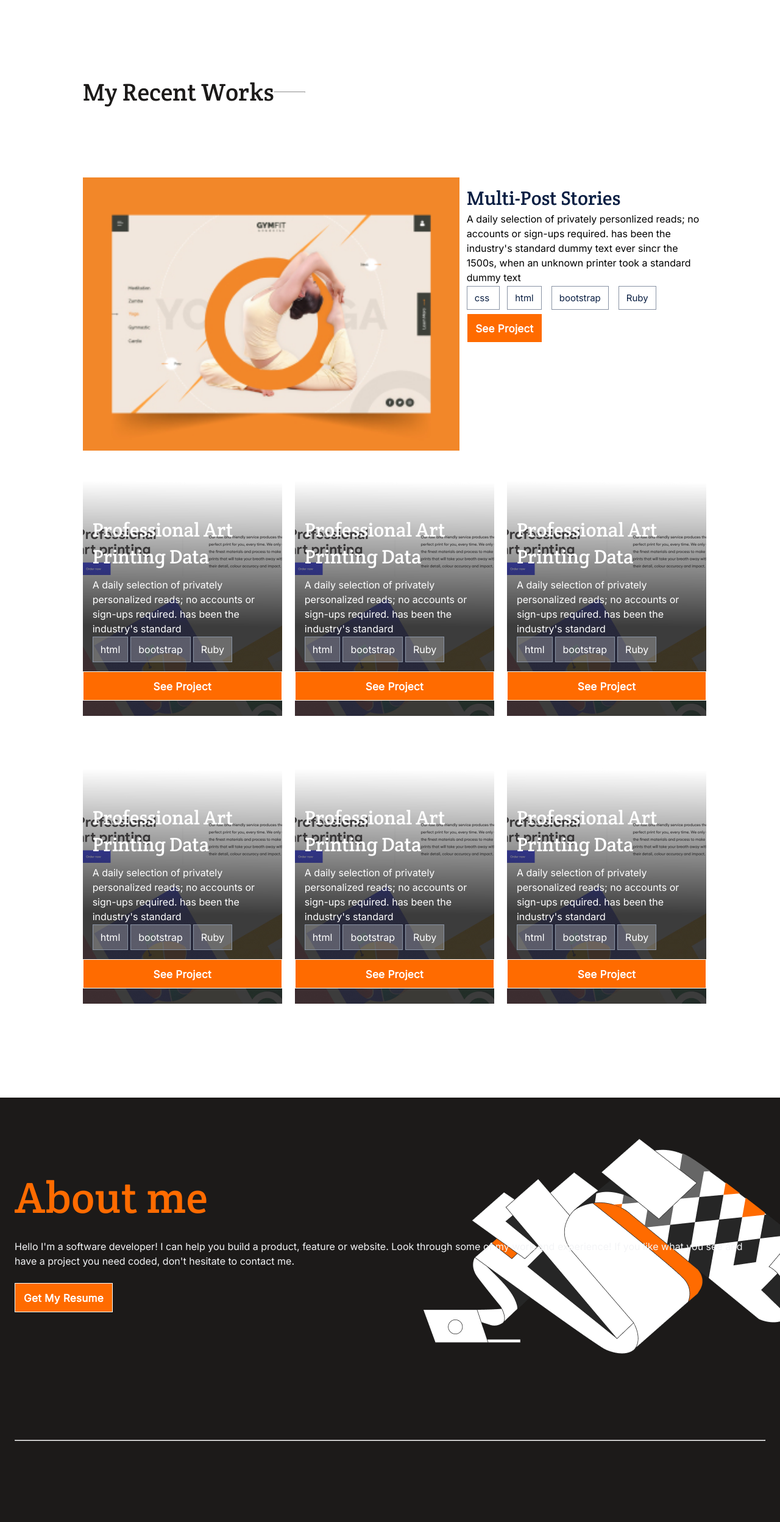
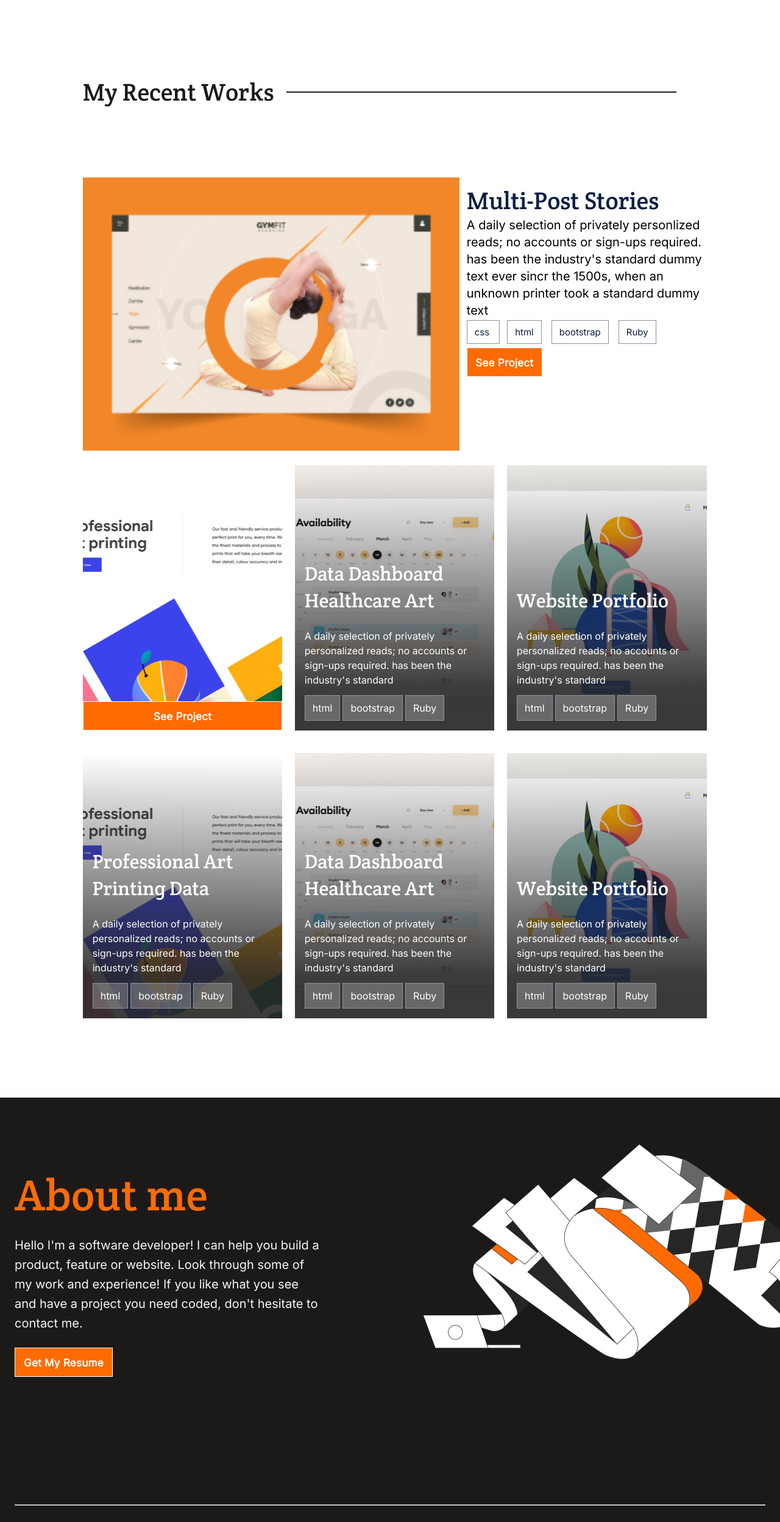
Before and after one commit to lorenzoworx/portfolio2, a website: page index.html in a window 1280 px wide. Shown: the part 880-3376 px from the top of the page at 61% size. Drawn offline with Linux system fonts and the light colour scheme.

```diff
--- a/index.html
+++ b/index.html
@@ -91,7 +91,8 @@
                     <button type="button" class="inter w700 s17 lh24 ls048 white bcOrange project2Button">See Project</button>
                 </div>
                 <div class="grid4 project2">
-                    <h1 class="crete w400 s32 lh44 white p16">Professional Art <br> Printing Data</h1>
+                    <h1 class="crete w400 s32 lh44 white p16 noDisplay">Professional Art <br> Printing Data</h1>
+                    <h1 class="crete w400 s32 lh44 white p16 noMobile">Data Dashboard <br> Healthcare Art</h1>
                     <p class="inter w400 s16 lh24 white p16">A daily selection of privately personalized reads; no accounts or sign-ups required. has been the industry's standard</p>
                     <ul class="techlist p16">
                         <li class="inter w500 s16 lh20 white project2Tag html">html</li>
@@ -101,7 +102,8 @@
                     <button type="button" class="inter w700 s17 lh24 ls048 white bcOrange project2Button">See Project</button>
                 </div>
                 <div class="grid5 project2">
-                    <h1 class="crete w400 s32 lh44 white p16">Professional Art <br> Printing Data</h1>
+                    <h1 class="crete w400 s32 lh44 white p16 noDisplay">Professional Art <br> Printing Data</h1>
+                    <h1 class="crete w400 s32 lh44 white p16 noMobile">Website Portfolio</h1>
                     <p class="inter w400 s16 lh24 white p16">A daily selection of privately personalized reads; no accounts or sign-ups required. has been the industry's standard</p>
                     <ul class="techlist p16">
                         <li class="inter w500 s16 lh20 white project2Tag html">html</li>
@@ -121,7 +123,8 @@
                     <button type="button" class="inter w700 s17 lh24 ls048 white bcOrange project2Button">See Project</button>
                 </div>
                 <div class="grid7 project2">
-                    <h1 class="crete w400 s32 lh44 white p16">Professional Art <br> Printing Data</h1>
+                    <h1 class="crete w400 s32 lh44 white p16 noDisplay">Professional Art <br> Printing Data</h1>
+                    <h1 class="crete w400 s32 lh44 white p16 noMobile">Data Dashboard <br> Healthcare Art</h1>
                     <p class="inter w400 s16 lh24 white p16">A daily selection of privately personalized reads; no accounts or sign-ups required. has been the industry's standard</p>
                     <ul class="techlist p16">
                         <li class="inter w500 s16 lh20 white project2Tag html">html</li>
@@ -131,7 +134,8 @@
                     <button type="button" class="inter w700 s17 lh24 ls048 white bcOrange project2Button">See Project</button>
                 </div>
                 <div class="grid8 project2">
-                    <h1 class="crete w400 s32 lh44 white p16">Professional Art <br> Printing Data</h1>
+                    <h1 class="crete w400 s32 lh44 white p16 noDisplay">Professional Art <br> Printing Data</h1>
+                    <h1 class="crete w400 s32 lh44 white p16 noMobile">Website Portfolio</h1>
                     <p class="inter w400 s16 lh24 white p16">A daily selection of privately personalized reads; no accounts or sign-ups required. has been the industry's standard</p>
                     <ul class="techlist p16">
                         <li class="inter w500 s16 lh20 white project2Tag html">html</li>
--- a/styles.css
+++ b/styles.css
@@ -346,6 +346,12 @@
   color: #dfe1e6;
 }
 
+@media screen and (max-width: 767px){
+  .noMobile { display: none;}
+
+}
+
+
 @media screen and (min-width: 768px) {
   #headline {
     display: flex;
@@ -415,8 +421,8 @@
     flex-direction: row;
   }
 
-  .grid1 > hr {
-    transform: rotate(90deg);
+  .grid1 > h1 {
+    margin-right: 24px;
 
   }
 
@@ -426,30 +432,87 @@
     flex-direction: row;
   }
 
+  .grid2 > div > h1 {
+    font-size: 40px;
+    line-height: 52px;
+  }
+
+  .grid2 > div > p {
+    font-size: 20px;
+    line-height: 28px;
+  }
+
   .grid3 {
     grid-row: 5/6;
     grid-column: 1/2;
+    background-image: url("img/deskGrid3.jpg");
+    background-repeat: no-repeat;
+    background-position: center;
+    justify-content: end;
   }
+
+  .grid3 > h1 { display: none; }
+  .grid3 > p { display: none; }
+  .grid3 > ul { display: none; }
+  .grid3 > button { width: 25.6vw; }
+
+  .project2 { gap: 0;}
   .grid4 {
     grid-row: 5/6;
     grid-column: 3/4;
+    background-image: url("img/deskGrid4.jpg");
+    background-repeat: no-repeat;
+    background-position: center;
+    gap: 24px;
+    padding-top: 156px;
   }
+  .grid4 > button { display: none; }
+
+
   .grid5 {
     grid-row: 5/6;
     grid-column: 5/6;
+    background-image: url("img/deskGrid5.jpg");
+    background-repeat: no-repeat;
+    background-position: center;
+    gap: 24px;
+    padding-top: 200px;
   }
+  .grid5 > button { display: none; }
+
   .grid6 {
     grid-row: 7/8;
     grid-column: 1/2;
+    gap: 24px;
+    padding-top: 156px;
+    background-image: url("img/deskGrid6.jpg");
+    background-repeat: no-repeat;
+    background-position: center;
   }
+  .grid6 > button { display: none; }
+
   .grid7 {
     grid-row: 7/8;
     grid-column: 3/4;
+    background-image: url("img/deskGrid4.jpg");
+    background-repeat: no-repeat;
+    background-position: center;
+    gap: 24px;
+    padding-top: 156px;
   }
+  .grid7 > button { display: none; }
+
   .grid8 {
     grid-row: 7/8;
     grid-column: 5/6;
+    background-image: url("img/deskGrid5.jpg");
+    background-repeat: no-repeat;
+    background-position: center;
+    gap: 24px;
+    padding-top: 200px;
   }
+  .grid8 > button { display: none; }
+
 
   #about {
     background-image: url("img/deskAbout.png");
@@ -457,8 +520,17 @@
     background-position: 100% 8.3%;
   }
 
+  .aboutMe { width: 39.3vw; }
+  .aboutMe > h1 { line-height: 81.5px; }
+  .aboutMe > p {
+    font-size: 20px;
+    line-height: 32px;
+  }
+
   .skills{
     flex-direction: row;
+    gap: 10.5vw;
+    justify-content: center;
   }
 
   #contact > div {
@@ -507,4 +579,42 @@
   }
 
   nav > img { display: none;}
+
+    section#works div.worksGrid div.grid1 {
+      position: relative;
+    }
+    section#works div.worksGrid div.grid1 hr{
+      display: none;
+    }
+    section#works div.worksGrid div.grid1 h1::after{
+      content: "";
+      background-color: #212121;
+      width: 794px;
+      max-width: 50vw;
+      height: 2px;
+      border: none;
+      border-bottom: 1px solid #212121;
+      position: absolute;
+      top: 25px;
+      left: 334px;
+    }
+
+    .noDisplay { display: none;}
+
+    #contact{
+      padding: 130px 9.8vw 154px 9.3vw;
+    }
+
+    #contact > div > p {
+      text-align: justify;
+      margin-right: 2vw;
+    }
+
+    #contact > div > form {
+      padding-top: 0;
+    }
+
+    #contact > div > form > input {
+      width: 47.5vw;
+    }
 }
```
Also changed, not shown: img/deskGrid3.jpg (added), img/deskGrid4.jpg (added), img/deskGrid5.jpg (added), img/deskGrid6.jpg (added).
